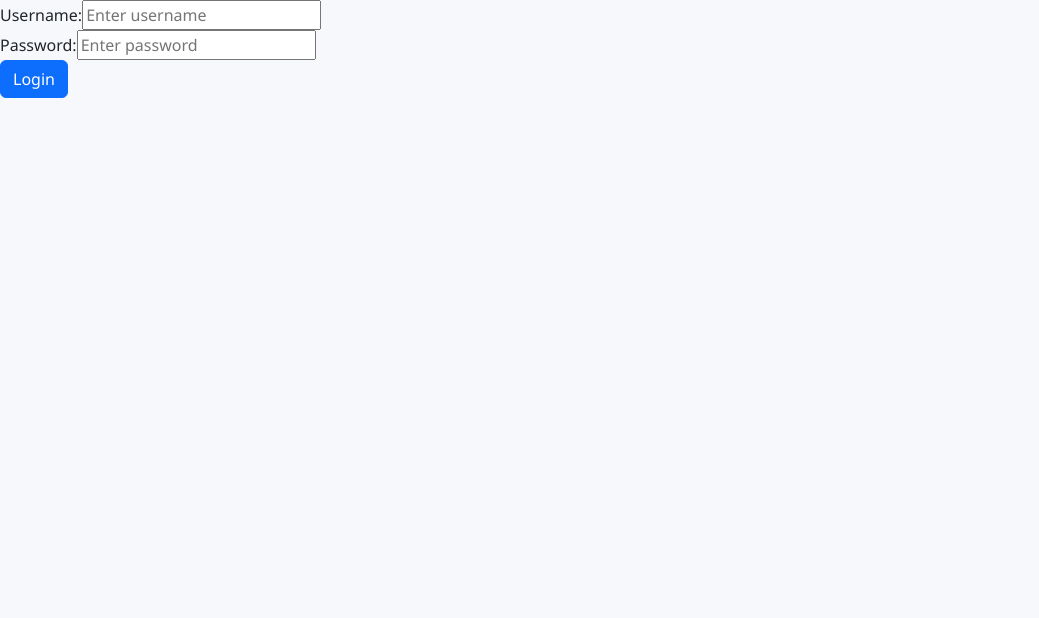
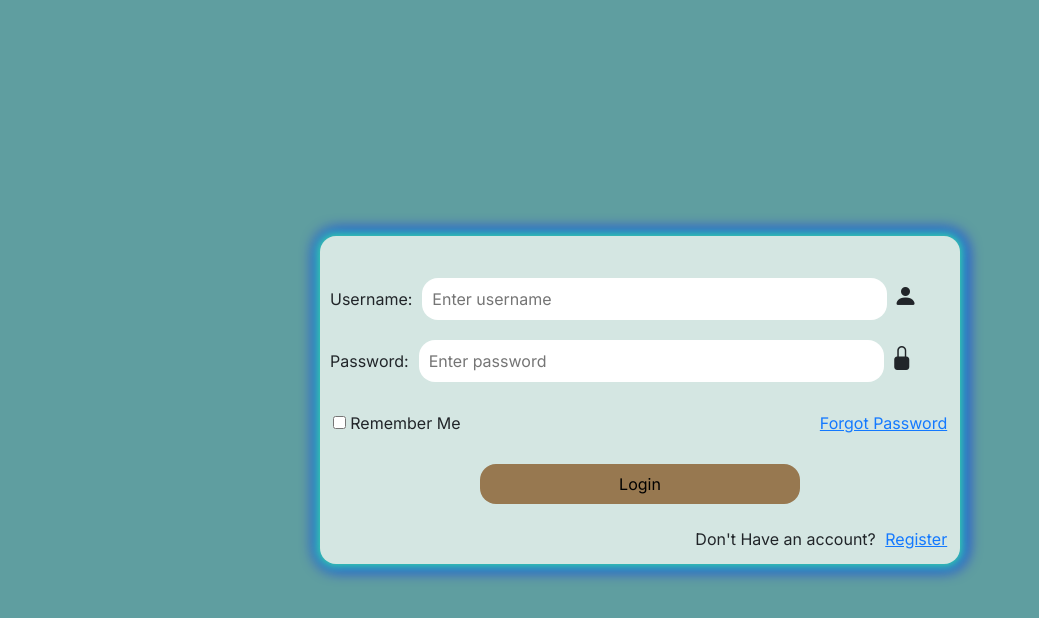
Before and after one commit to hass0319/toDoApp, an Angular app: page /login in a window 1280 px wide. Shown: the top 618 px of the page, without its empty margins (0-1039 px from the left). Built offline with nearby package versions, Linux system fonts and the light colour scheme.

Commit message:
login edits

```diff
--- a/package.json
+++ b/package.json
@@ -18,6 +18,7 @@
     "@angular/platform-browser": "^14.2.0",
     "@angular/platform-browser-dynamic": "^14.2.0",
     "@angular/router": "^14.2.0",
+    "bootstrap-icons": "^1.13.1",
     "rxjs": "~7.5.0",
     "tslib": "^2.3.0",
     "zone.js": "~0.11.4"
--- a/src/app/auth.service.ts
+++ b/src/app/auth.service.ts
@@ -20,7 +20,7 @@ export class AuthService {
     const loginReq$ = this.http.post<any>(this.apiUrl, credentials);
     const loginRes$ = loginReq$.pipe(
       tap(res => {
-        localStorage.setItem('token', res.token);
+        localStorage.setItem('token', res.accessToken);
         this._isLoggedIn$.next(true);
       })
     );
--- a/src/app/login/login.component.css
+++ b/src/app/login/login.component.css
@@ -0,0 +1,112 @@
+*{
+  margin: 0;
+  padding: 0;
+  box-sizing: border-box;
+  font-family: 'Inter', sans-serif;
+}
+
+body{
+  display: flex;
+    justify-content: center;
+    align-items: center;
+  min-height: 100vh;
+  background: cadetblue;
+}
+
+.container {
+  display: flex;
+    align-items: center;
+    justify-content: center;
+  width: 50%;
+  background: rgb(212, 230, 226);
+  border-radius: 1rem;
+  box-shadow:0px 0px 10px 5px rgb(53, 206, 172),1px 0px 15px 5px blue;
+}
+
+.login-form{
+  display:flex;
+    flex-direction: column;
+    align-items: center;
+  width: 100%;
+  padding-top: 2rem;
+}
+
+.container .form-group{
+  min-width: 100%;
+  padding: 10px;
+}
+
+.form-group label{
+  padding-right: 10px;
+}
+
+.form-group input{
+  min-width: 75%;
+  min-height: 30px;
+  padding: 5px;
+  padding-left:10px;
+  border-radius: 1rem;
+  line-height: 2rem;
+  border: none;
+}
+
+.forget-remember{
+  display: flex;
+    align-items: center;
+    justify-content: space-between;
+  width: 100%;
+  margin: 1% 0;
+  font-size: 1rem;
+  padding: 2%;
+}
+
+.forget-remember a {
+  margin-left: 10px;
+  color: #1379ff;
+  text-decoration: underline;
+  white-space: nowrap;
+}
+
+.login-btn {
+  min-width:50%;
+  height: 2.5rem;
+  border-radius: 1rem;
+  border: none;
+  background-color: rgb(151, 120, 80);
+  margin: 10px;
+}
+
+.login-btn:hover{
+  background-color: rgb(206, 160, 102);
+  box-shadow: 1px 8px 3px 2px #999;
+}
+
+.login-btn:active{
+  box-shadow: 1px 8px 5px 0px#666;
+  transform: translateY(4px);
+}
+
+.registration-link{
+  display: flex;
+  justify-content: flex-end;
+  width: 100%;
+  padding:2%;
+}
+
+.registration-link a {
+  color: #1379ff;
+  text-decoration: underline;
+  margin-left: 5px;
+}
+
+.alert-danger{
+  width: 90%;
+  box-sizing: border-box;
+  padding: 2%;
+}
+
+i.bi{
+  padding-left: 1%;
+  font-size: 1.5rem;
+  font-weight: 500;
+}
--- a/src/app/login/login.component.html
+++ b/src/app/login/login.component.html
@@ -1,17 +1,34 @@
+<body>
+  <div class="container">
+
     <form (ngSubmit)=" onLogin()" class="login-form">
       <div class="form-group">
         <label for="username">Username:</label>
         <input type="text" name="username" [(ngModel)]="username" placeholder="Enter username"
           aria-placeholder="Enter username" required id="username">
+        <i class="bi bi-person-fill" alt="user icon"></i>
       </div>
       <div class="form-group">
         <label for="password">Password:</label>
-    <input type="text" name="password" [(ngModel)]="password" placeholder="Enter password"
+        <input type="password" name="password" [(ngModel)]="password" placeholder="Enter password"
           aria-placeholder="Enter password" required id="password">
+        <i class="bi bi-lock-fill"></i>
       </div>
 
-  <button type="submit" class="btn btn-primary">Login</button>
+      <div class="forget-remember">
+        <label for="remember-me"><input type="checkbox" name="remember-me"> Remember Me</label>
+        <a href="#">Forgot Password</a>
+      </div>
+
+      <button type="submit" class="login-btn">Login</button>
       <div *ngIf="error" class="alert alert-danger mt-3">
         {{ error }}
       </div>
+
+      <div class="registration-link">
+        <p>Don't Have an account? <a href="#">Register</a></p>
+      </div>
     </form>
+
+  </div>
+</body>
--- a/src/app/login/login.component.ts
+++ b/src/app/login/login.component.ts
@@ -20,7 +20,12 @@ export class LoginComponent implements OnInit {
   onLogin(){
     this.auth.login(this.username, this.password).subscribe({
       next: ()=> this.router.navigate(['/']),
-      error:()=> this.error = "Invalid Username or Password",
+      error:()=> {
+        this.error = "Invalid Username or Password"
+      setTimeout(() => {
+        this.error = ""
+      }, 5000);
+    },
       complete: () => console.log('Login attempt completed')
     })
   }
```
Also changed, not shown: 4 other files (tests, documents, lock files or other folders). Lines whose indentation alone changed are shown as unchanged.
